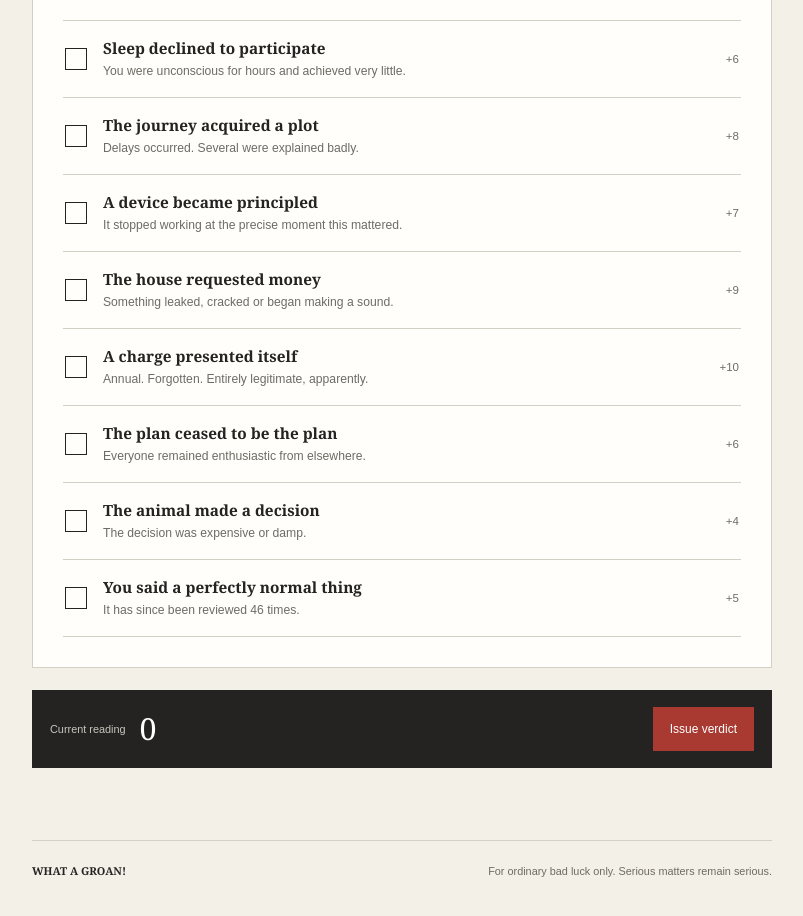
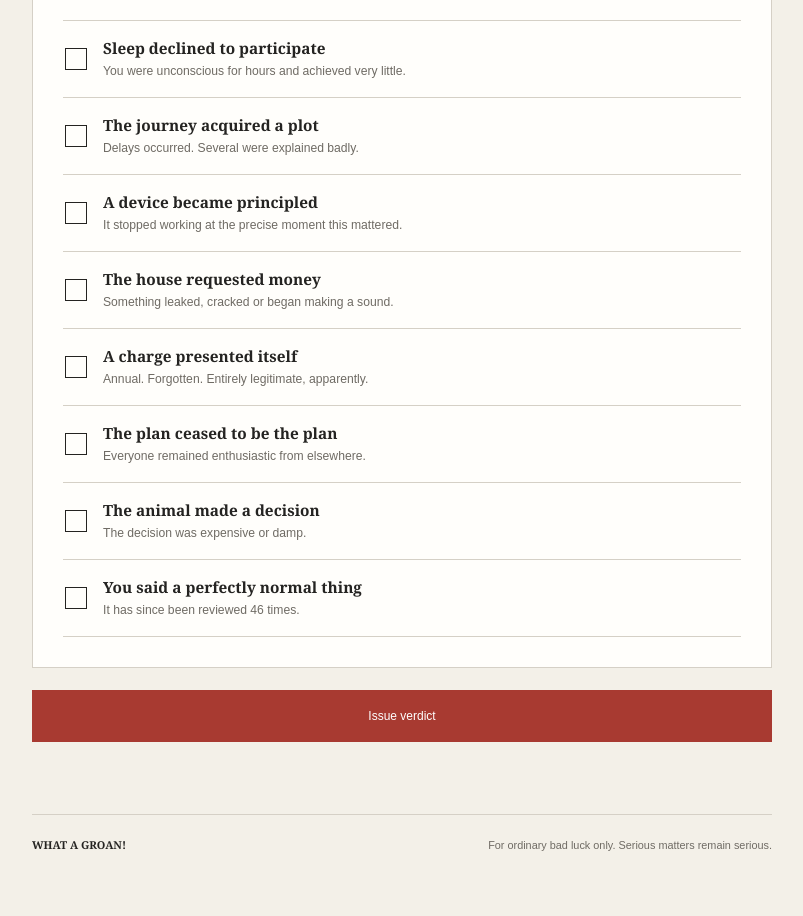
Before and after one commit to SamOBrienOlinger/what-a-groan, a Next.js app: page / in a window 1280 px wide. Shown: the part 600-1516 px from the top of the page, without its empty margins (238-1041 px from the left). Built offline with nearby package versions, Linux system fonts and the light colour scheme.

Commit message:
Keep scoring private until verdict

```diff
--- a/app/globals.css
+++ b/app/globals.css
@@ -213,12 +213,6 @@ h1 {
   margin-top: 4px;
 }
 
-.points {
-  color: var(--muted);
-  font-size: 0.72rem;
-  font-variant-numeric: tabular-nums;
-}
-
 .item-assessment { padding-bottom: 18px; }
 
 .item-severity {
@@ -240,7 +234,7 @@ h1 {
 }
 
 .severity-options label {
-  align-items: flex-start;
+  align-items: center;
   border: 1px solid var(--line);
   cursor: pointer;
   display: flex;
@@ -268,12 +262,6 @@ h1 {
   line-height: 1.25;
 }
 
-.severity-options small {
-  color: var(--muted);
-  font-size: 0.64rem;
-  margin-top: 4px;
-}
-
 .detail-field { padding: 0 2px 0 38px; }
 
 .detail-field label {
@@ -281,14 +269,7 @@ h1 {
   display: flex;
   font-size: 0.7rem;
   font-weight: 700;
-  justify-content: space-between;
   margin-bottom: 7px;
-}
-
-.detail-field label > small {
-  color: var(--accent);
-  font-size: 0.67rem;
-  font-weight: 400;
 }
 
 .detail-field textarea {
@@ -314,31 +295,7 @@ h1 {
 }
 
 .decision-bar {
-  align-items: center;
-  background: var(--ink);
-  color: white;
-  display: flex;
-  justify-content: space-between;
   margin: 22px 0;
-  padding: 16px 18px;
-}
-
-.decision-bar > div {
-  align-items: center;
-  display: flex;
-  gap: 14px;
-}
-
-.decision-bar span {
-  color: #c9c5bd;
-  font-size: 0.68rem;
-}
-
-.decision-bar strong {
-  font-family: Georgia, "Times New Roman", serif;
-  font-size: 1.9rem;
-  font-variant-numeric: tabular-nums;
-  font-weight: 500;
 }
 
 .decision-bar button,
@@ -350,6 +307,11 @@ h1 {
   font-size: 0.75rem;
   min-height: 44px;
   padding: 0 16px;
+}
+
+.decision-bar button {
+  min-height: 52px;
+  width: 100%;
 }
 
 .decision-bar button:hover,
@@ -450,9 +412,6 @@ footer p { margin: 0; }
   .mishap-copy small { max-width: 240px; }
   .item-severity,
   .detail-field { padding-left: 0; }
-  .decision-bar { align-items: stretch; }
-  .decision-bar > div { align-items: flex-start; flex-direction: column; gap: 2px; }
-  .decision-bar button { align-self: stretch; }
   footer { align-items: flex-start; flex-direction: column; gap: 8px; }
 }
 
--- a/app/page.tsx
+++ b/app/page.tsx
@@ -1,11 +1,7 @@
 "use client";
 
-import { useEffect, useMemo, useState } from "react";
-import {
-  maximumWordingPoints,
-  mishapScore,
-  negativeWordScore,
-} from "./scoring";
+import { useMemo, useState } from "react";
+import { maximumWordingPoints, mishapScore } from "./scoring";
 
 type Mishap = {
   id: string;
@@ -71,6 +67,16 @@ const multipliers = [
   { label: "It broke me", value: 2 },
 ];
 
+const maximumScore = mishaps.reduce(
+  (total, mishap) =>
+    total +
+    Math.round(
+      (mishap.points + maximumWordingPoints) *
+        Math.max(...multipliers.map((option) => option.value)),
+    ),
+  0,
+);
+
 function verdictFor(score: number) {
   if (score === 0) {
     return {
@@ -116,17 +122,7 @@ export default function Home() {
   const [details, setDetails] = useState<Record<string, string>>({});
   const [severities, setSeverities] = useState<Record<string, number>>({});
   const [showResult, setShowResult] = useState(false);
-  const [bestScore, setBestScore] = useState(0);
   const [shareLabel, setShareLabel] = useState("Share finding");
-
-  useEffect(() => {
-    const frame = window.requestAnimationFrame(() => {
-      const saved = window.localStorage.getItem("what-a-groan-best");
-      if (saved) setBestScore(Number(saved) || 0);
-    });
-
-    return () => window.cancelAnimationFrame(frame);
-  }, []);
 
   const score = useMemo(
     () =>
@@ -157,10 +153,6 @@ export default function Home() {
 
   function issueVerdict() {
     setShowResult(true);
-    if (score > bestScore) {
-      setBestScore(score);
-      window.localStorage.setItem("what-a-groan-best", String(score));
-    }
     window.setTimeout(() => {
       document.getElementById("verdict")?.scrollIntoView({
         behavior: "smooth",
@@ -179,7 +171,7 @@ export default function Home() {
   }
 
   async function shareResult() {
-    const text = `My week received ${score} points from WHAT A GROAN!: ${verdict.title}`;
+    const text = `My week scored ${score} out of ${maximumScore} on WHAT A GROAN!: ${verdict.title}`;
 
     try {
       if (navigator.share) {
@@ -219,19 +211,13 @@ export default function Home() {
           </div>
           <p className="scoring-note">
             Assess each selected inconvenience separately. Details are optional;
-            gloomy vocabulary attracts a modest local surcharge.
+            the computer will consider them with grave concern.
           </p>
 
           <div className="mishap-list">
             {mishaps.map((mishap) => {
               const active = selected.includes(mishap.id);
-              const wordingPoints = negativeWordScore(details[mishap.id] ?? "");
               const severity = severities[mishap.id] ?? 1;
-              const currentItemScore = mishapScore(
-                mishap.points,
-                details[mishap.id] ?? "",
-                severity,
-              );
               return (
                 <div
                   className={`mishap-item${active ? " is-selected" : ""}`}
@@ -249,9 +235,6 @@ export default function Home() {
                     <span className="mishap-copy">
                       <strong>{mishap.title}</strong>
                       <small>{mishap.detail}</small>
-                    </span>
-                    <span className="points">
-                      +{active ? currentItemScore : mishap.points}
                     </span>
                   </button>
 
@@ -279,7 +262,6 @@ export default function Home() {
                                 }}
                               />
                               <span>{option.label}</span>
-                              <small>×{option.value}</small>
                             </label>
                           ))}
                         </div>
@@ -288,11 +270,6 @@ export default function Home() {
                       <div className="detail-field">
                         <label htmlFor={`detail-${mishap.id}`}>
                           <span>Optional details</span>
-                          <small aria-live="polite">
-                            {wordingPoints > 0
-                              ? `Wording +${wordingPoints}`
-                              : "No wording points"}
-                          </small>
                         </label>
                         <textarea
                           id={`detail-${mishap.id}`}
@@ -310,8 +287,7 @@ export default function Home() {
                           aria-describedby={`detail-help-${mishap.id}`}
                         />
                         <p id={`detail-help-${mishap.id}`}>
-                          Negative words add up to {maximumWordingPoints} points.
-                          Your notes stay in this browser.
+                          The computer will consider this quietly. Your notes stay in this browser.
                         </p>
                       </div>
                     </div>
@@ -322,11 +298,7 @@ export default function Home() {
           </div>
         </section>
 
-        <section className="decision-bar" aria-label="Current score">
-          <div>
-            <span>Current reading</span>
-            <strong aria-live="polite">{score}</strong>
-          </div>
+        <section className="decision-bar" aria-label="Issue verdict">
           <button type="button" onClick={issueVerdict}>
             Issue verdict
           </button>
@@ -337,7 +309,7 @@ export default function Home() {
             <p className="verdict-label">{verdict.label}</p>
             <div className="verdict-score">
               <strong>{score}</strong>
-              <span>groan points</span>
+              <span>out of {maximumScore}</span>
             </div>
             <h2>{verdict.title}</h2>
             <p>{verdict.copy}</p>
@@ -347,7 +319,6 @@ export default function Home() {
                 Start again
               </button>
             </div>
-            <small>Best on this device: {Math.max(bestScore, score)}. A proud record.</small>
           </section>
         )}
 
```
Also changed, not shown: 1 other file (tests, documents, lock files or other folders).
